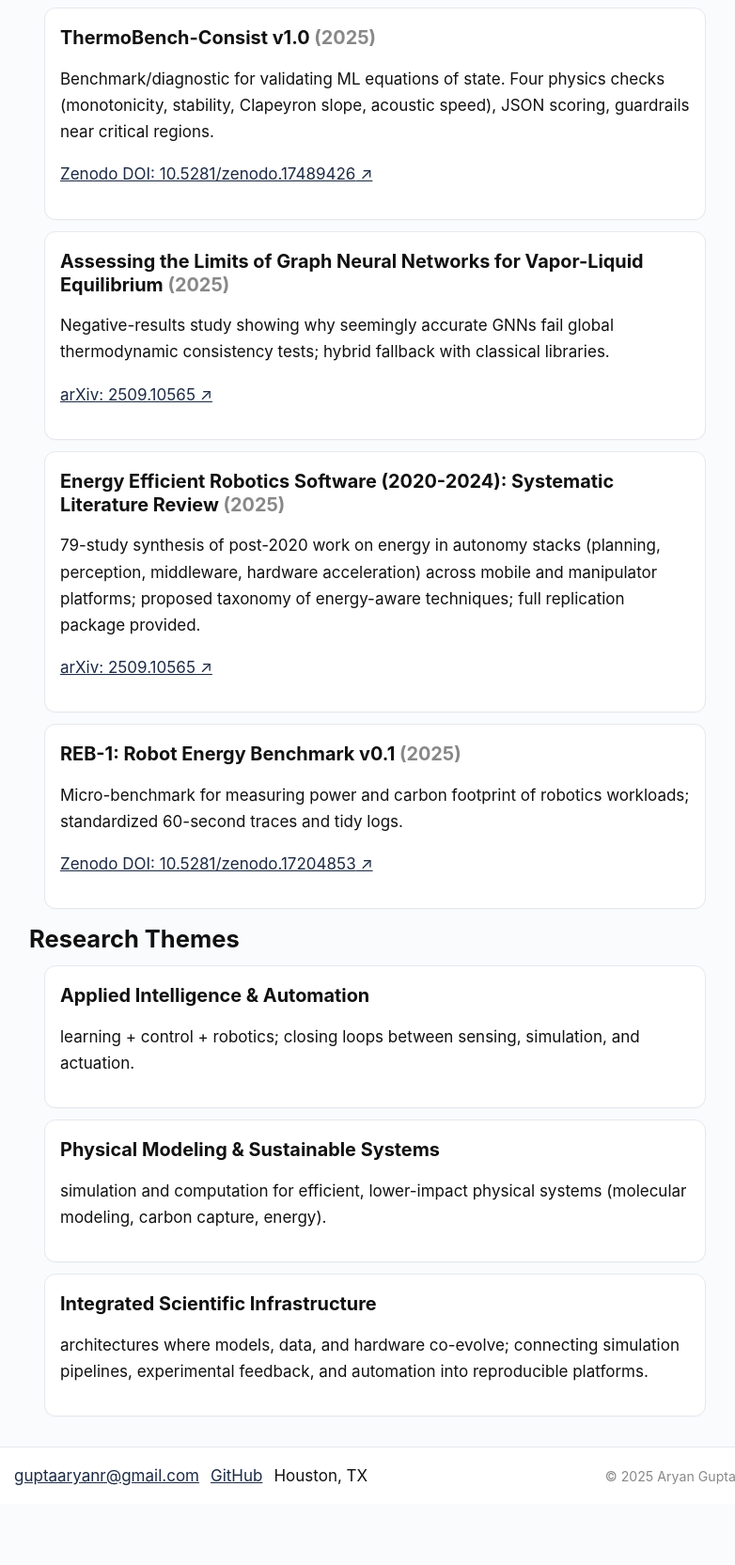
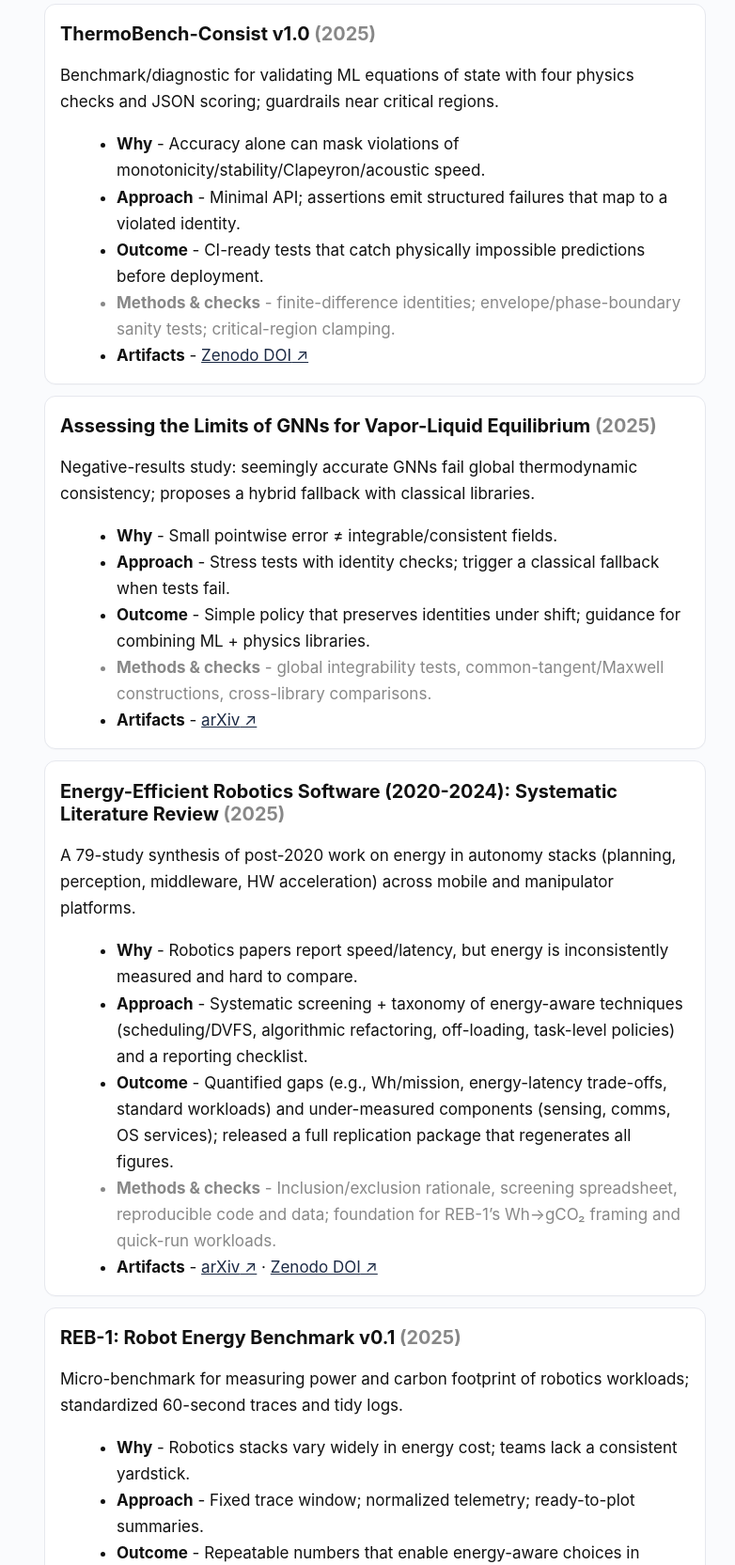
Before and after one commit to guptaaryanr/guptaaryanr.github.io, a plain HTML site: page research.html in a window 1280 px wide. Shown: the part 335-2000 px from the top of the page at 94% size, without its empty margins (241-1023 px from the left). Before the commit the page ends 1935 px from the top, so only its background shows below. Drawn offline with Linux system fonts and the light colour scheme.

Commit message:
consolidation and clean-up

```diff
--- a/research.html
+++ b/research.html
@@ -26,7 +26,6 @@
                     <li><a href="index.html">About</a></li>
                     <li><a href="research.html" aria-current="page">Research</a></li>
                     <li><a href="work.html">Work</a></li>
-                    <li><a href="ongoing.html">Ongoing</a></li>
                     <li><a href="notes.html">Notes</a></li>
                     <li><a href="cv.html">CV</a></li>
                 </ul>
@@ -52,41 +51,89 @@
             behave and how we can trust them.
         </p>
 
-        <section aria-labelledby="projects-title">
-            <h2 id="projects-title">Projects</h2>
-            <ul class="cards">
-                <li class="card">
-                    <h3>ThermoBench-Consist v1.0 <span class="meta">(2025)</span></h3>
-                    <p>Benchmark/diagnostic for validating ML equations of state. Four physics checks (monotonicity,
-                        stability, Clapeyron slope, acoustic speed), JSON scoring, guardrails near critical regions.</p>
-                    <p><a class="ext" href="https://doi.org/10.5281/zenodo.17489426" target="_blank"
-                            rel="noopener">Zenodo DOI: 10.5281/zenodo.17489426</a></p>
-                </li>
-                <li class="card">
-                    <h3>Assessing the Limits of Graph Neural Networks for Vapor-Liquid Equilibrium <span
-                            class="meta">(2025)</span></h3>
-                    <p>Negative-results study showing why seemingly accurate GNNs fail global thermodynamic consistency
-                        tests; hybrid fallback with classical libraries.</p>
-                    <p><a class="ext" href="https://arxiv.org/abs/2508.12170" target="_blank" rel="noopener">arXiv:
-                            2509.10565</a></p>
-                </li>
-                <li class="card">
-                    <h3>Energy Efficient Robotics Software (2020-2024): Systematic Literature Review <span
-                            class="meta">(2025)</span></h3>
-                    <p>79-study synthesis of post-2020 work on energy in autonomy stacks (planning,
-                        perception, middleware, hardware acceleration) across mobile and manipulator platforms; proposed
-                        taxonomy of energy-aware techniques; full replication package provided. </p>
-                    <p><a class="ext" href="https://arxiv.org/abs/2508.12170 " target="_blank" rel="noopener">arXiv:
-                            2509.10565</a></p>
-                </li>
-                <li class="card">
-                    <h3>REB-1: Robot Energy Benchmark v0.1 <span class="meta">(2025)</span></h3>
-                    <p>Micro-benchmark for measuring power and carbon footprint of robotics workloads; standardized
-                        60-second traces and tidy logs.</p>
-                    <p><a class="ext" href="https://doi.org/10.5281/zenodo.17204853" target="_blank"
-                            rel="noopener">Zenodo DOI: 10.5281/zenodo.17204853</a></p>
-                </li>
-            </ul>
+        <!-- PROJECTS -->
+        <section aria-labelledby="projects">
+            <h2 id="projects">Projects</h2>
+
+            <!-- ThermoBench -->
+            <article class="card">
+                <h3>ThermoBench-Consist v1.0 <span class="meta">(2025)</span></h3>
+                <p class="abstract">Benchmark/diagnostic for validating ML equations of state with four physics checks
+                    and JSON scoring; guardrails near critical regions.</p>
+                <ul class="tight">
+                    <li><strong>Why</strong> - Accuracy alone can mask violations of
+                        monotonicity/stability/Clapeyron/acoustic speed.</li>
+                    <li><strong>Approach</strong> - Minimal API; assertions emit structured failures that map to a
+                        violated identity.</li>
+                    <li><strong>Outcome</strong> - CI-ready tests that catch physically impossible predictions before
+                        deployment.</li>
+                    <li class="meta"><strong>Methods &amp; checks</strong> - finite-difference identities;
+                        envelope/phase-boundary sanity tests; critical-region clamping.</li>
+                    <li><strong>Artifacts</strong> - <a class="ext" href="https://doi.org/10.5281/zenodo.17489426"
+                            target="_blank" rel="noopener">Zenodo DOI</a></li>
+                </ul>
+            </article>
+
+            <!-- GNN VLE -->
+            <article class="card">
+                <h3>Assessing the Limits of GNNs for Vapor-Liquid Equilibrium <span class="meta">(2025)</span></h3>
+                <p class="abstract">Negative-results study: seemingly accurate GNNs fail global thermodynamic
+                    consistency; proposes a hybrid fallback with classical libraries.</p>
+                <ul class="tight">
+                    <li><strong>Why</strong> - Small pointwise error ≠ integrable/consistent fields.</li>
+                    <li><strong>Approach</strong> - Stress tests with identity checks; trigger a classical fallback when
+                        tests fail.</li>
+                    <li><strong>Outcome</strong> - Simple policy that preserves identities under shift; guidance for
+                        combining ML + physics libraries.</li>
+                    <li class="meta"><strong>Methods &amp; checks</strong> - global integrability tests,
+                        common-tangent/Maxwell constructions, cross-library comparisons.</li>
+                    <li><strong>Artifacts</strong> - <a class="ext" href="https://arxiv.org/abs/2509.10565"
+                            target="_blank" rel="noopener">arXiv</a></li>
+                </ul>
+            </article>
+
+            <article class="card">
+                <h3>Energy-Efficient Robotics Software (2020-2024): Systematic Literature Review <span
+                        class="meta">(2025)</span></h3>
+                <p class="abstract">A 79-study synthesis of post-2020 work on energy in autonomy stacks (planning,
+                    perception, middleware, HW acceleration) across mobile and manipulator platforms.</p>
+                <ul class="tight">
+                    <li><strong>Why</strong> - Robotics papers report speed/latency, but energy is inconsistently
+                        measured and hard to compare.</li>
+                    <li><strong>Approach</strong> - Systematic screening + taxonomy of energy-aware techniques
+                        (scheduling/DVFS, algorithmic refactoring, off-loading, task-level policies) and a reporting
+                        checklist.</li>
+                    <li><strong>Outcome</strong> - Quantified gaps (e.g., Wh/mission, energy-latency trade-offs,
+                        standard workloads) and under-measured components (sensing, comms, OS services); released a full
+                        replication package that regenerates all figures.</li>
+                    <li class="meta"><strong>Methods &amp; checks</strong> - Inclusion/exclusion rationale, screening
+                        spreadsheet, reproducible code and data; foundation for REB-1’s Wh→gCO₂ framing and quick-run
+                        workloads.</li>
+                    <li><strong>Artifacts</strong> - <a class="ext" href="https://arxiv.org/abs/2508.12170"
+                            target="_blank" rel="noopener">arXiv</a> · <a class="ext"
+                            href="https://doi.org/10.5281/zenodo.16907564" target="_blank" rel="noopener">Zenodo DOI</a>
+                    </li>
+                </ul>
+            </article>
+
+            <!-- REB-1 -->
+            <article class="card">
+                <h3>REB-1: Robot Energy Benchmark v0.1 <span class="meta">(2025)</span></h3>
+                <p class="abstract">Micro-benchmark for measuring power and carbon footprint of robotics workloads;
+                    standardized 60-second traces and tidy logs.</p>
+                <ul class="tight">
+                    <li><strong>Why</strong> - Robotics stacks vary widely in energy cost; teams lack a consistent
+                        yardstick.</li>
+                    <li><strong>Approach</strong> - Fixed trace window; normalized telemetry; ready-to-plot summaries.
+                    </li>
+                    <li><strong>Outcome</strong> - Repeatable numbers that enable energy-aware choices in
+                        perception/control pipelines.</li>
+                    <li class="meta"><strong>Methods &amp; checks</strong> - synchronized power + compute metrics;
+                        normalization across hardware.</li>
+                    <li><strong>Artifacts</strong> - <a class="ext" href="https://doi.org/10.5281/zenodo.17204853"
+                            target="_blank" rel="noopener">Zenodo DOI</a></li>
+                </ul>
+            </article>
         </section>
 
         <section aria-labelledby="themes-title">
@@ -94,19 +141,37 @@
             <div class="theme-grid">
                 <article class="card">
                     <h3>Applied Intelligence &amp; Automation</h3>
-                    <p>learning + control + robotics; closing loops between sensing, simulation, and actuation.</p>
+                    <p>Learning + control + robotics; closing loops between sensing, simulation, and actuation.</p>
                 </article>
                 <article class="card">
                     <h3>Physical Modeling &amp; Sustainable Systems</h3>
-                    <p>simulation and computation for efficient, lower-impact physical systems (molecular modeling,
+                    <p>Simulation and computation for efficient, lower-impact physical systems (molecular modeling,
                         carbon capture, energy).</p>
                 </article>
                 <article class="card">
                     <h3>Integrated Scientific Infrastructure</h3>
-                    <p>architectures where models, data, and hardware co-evolve; connecting simulation pipelines,
+                    <p>Architectures where models, data, and hardware co-evolve; connecting simulation pipelines,
                         experimental feedback, and automation into reproducible platforms.</p>
                 </article>
             </div>
+        </section>
+
+        <section aria-labelledby="ongoing-title">
+            <header class="section-head">
+                <h2 id="ongoing-title">Ongoing &amp; Upcoming</h2>
+                <p class="section-subtitle">Work-in-progress &amp; next steps</p>
+            </header>
+            <ul class="cards">
+                <li class="card">ThermoBench 2.0 - multi-component mixtures, uncertainty propagation, auto-comparison
+                    dashboards.</li>
+                <li class="card">REB Expansion - workload generators and real-robot integrations for energy-aware
+                    benchmarking.</li>
+                <li class="card">GNN Revisitation - hybrid symbolic-ML surrogates preserving thermodynamic identities.
+                </li>
+                <li class="card">Smart Carbon MRV System - forward modeling + sensors + UQ for MRV.</li>
+                <li class="card">Digital Twins of Micro-Ecosystems - AI-driven twins of terraria/algae bioreactors for
+                    closed-loop environmental control.</li>
+            </ul>
         </section>
     </main>
 
```
Also changed, not shown: 404.html (+0 -1 lines), cv.html (+0 -1 lines), index.html (+2 -4 lines), notes.html (+0 -1 lines), work.html (+0 -1 lines).
